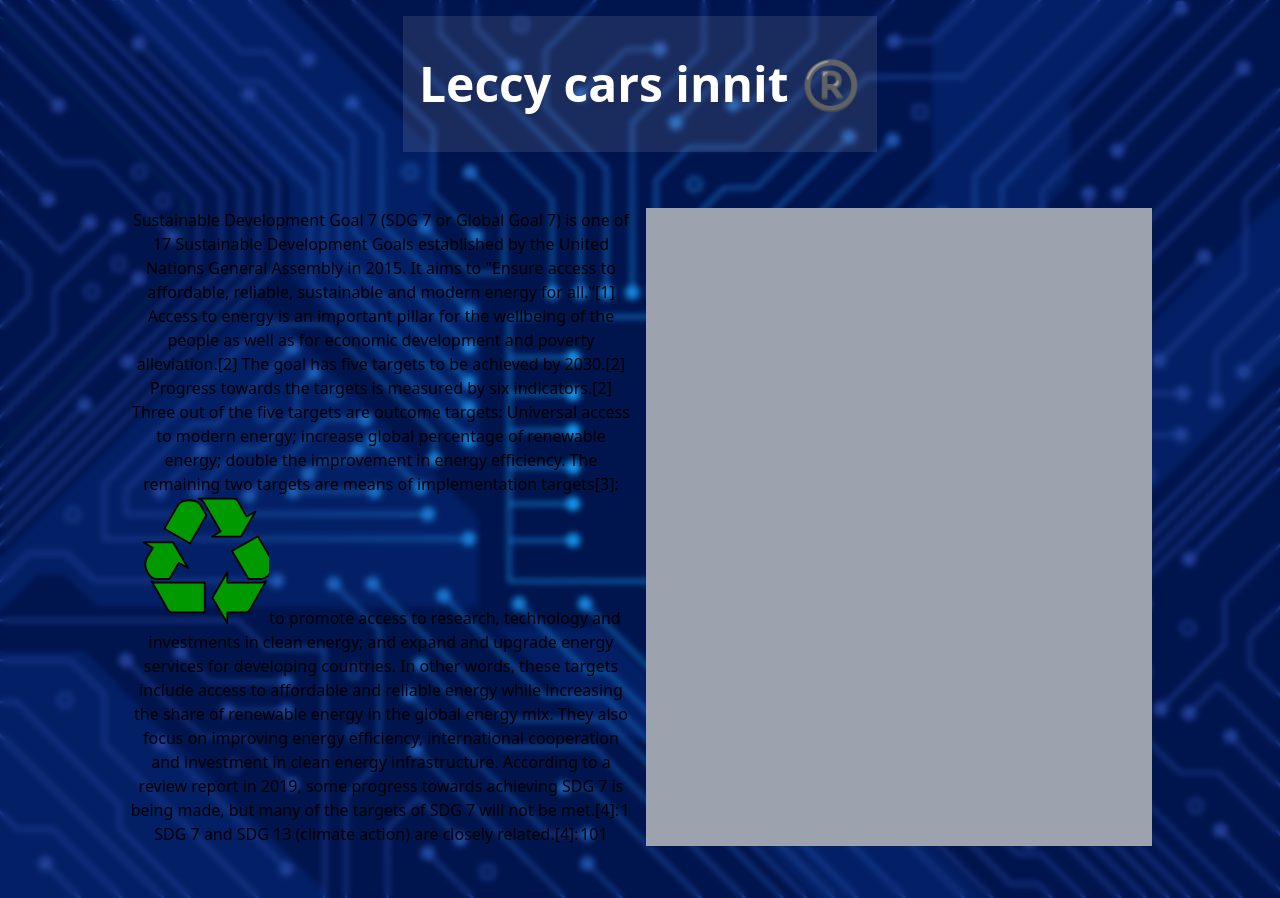
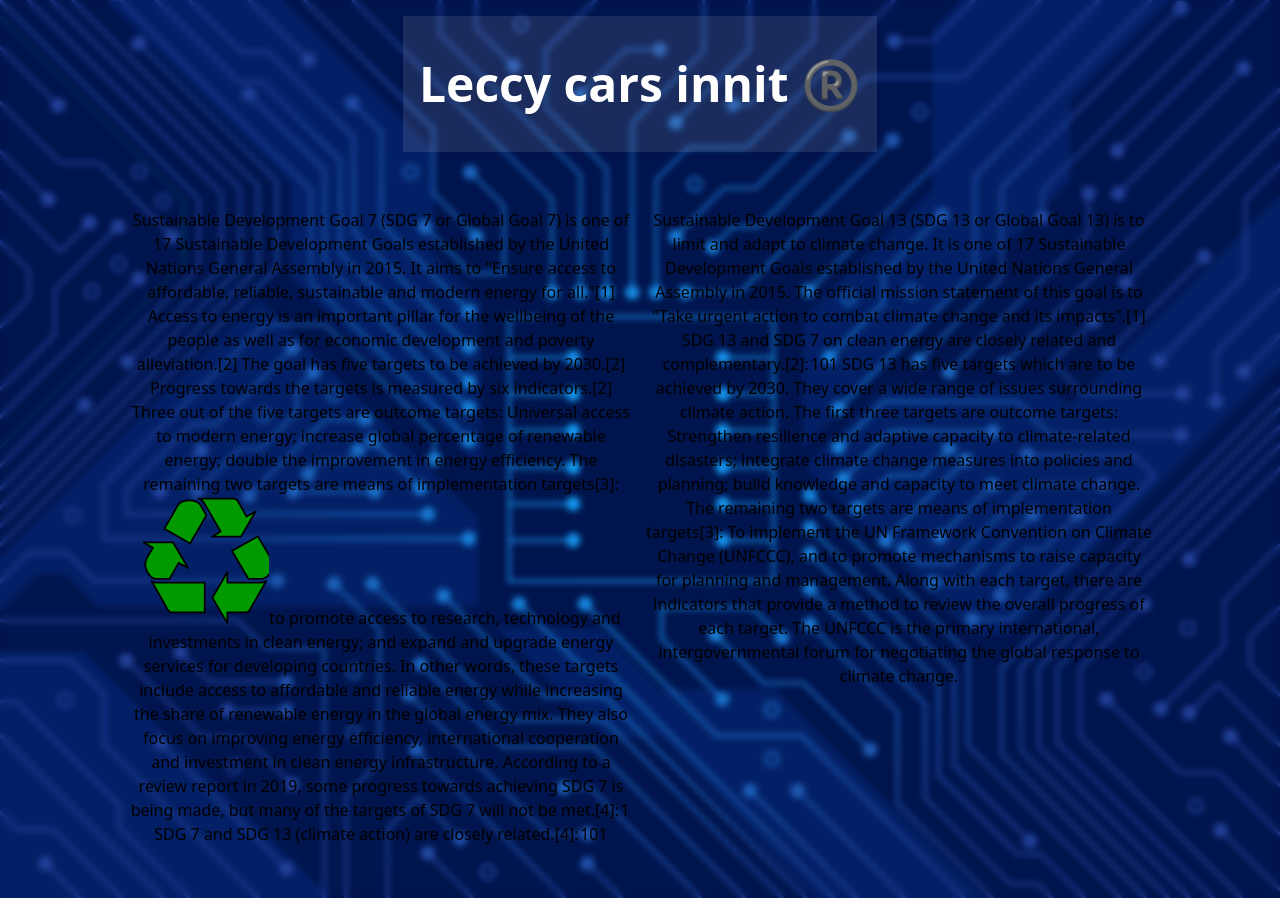
Before and after one commit to RossLalor/Final-Project, a Next.js app in the folder final_project/: page /butts in a window 1280 px wide. Built offline with nearby package versions, Linux system fonts and the light colour scheme.

Commit message:
Removing some quote marks
it bork when I used them hurr

```diff
--- a/final_project/app/page.tsx
+++ b/final_project/app/page.tsx
@@ -10,7 +10,6 @@
       <div className="flex justify-center py-4">
         <h1 className=" backdrop-blur-md bg-white/10 drop-shadow-lg font-extrabold sm:text-[3rem] py-8 px-4 max-w-4xl text-white">
           Leccy cars innit ®️
-          <Button></Button>
         </h1>
       </div>
 
--- a/final_project/pages/butts.tsx
+++ b/final_project/pages/butts.tsx
@@ -16,8 +16,8 @@
             <div className="text-white-100 text-center hover:-translate-y-0 hover:scale-105 duration-500">
               Sustainable Development Goal 7 (SDG 7 or Global Goal 7) is one of
               17 Sustainable Development Goals established by the United Nations
-              General Assembly in 2015. It aims to "Ensure access to affordable,
-              reliable, sustainable and modern energy for all."[1] Access to
+              General Assembly in 2015. It aims to &quot;Ensure access to affordable,
+              reliable, sustainable and modern energy for all.&quot;[1] Access to
               energy is an important pillar for the wellbeing of the people as
               well as for economic development and poverty alleviation.[2] The
               goal has five targets to be achieved by 2030.[2] Progress towards
@@ -39,8 +39,10 @@
               will not be met.[4]: 1  SDG 7 and SDG 13 (climate action) are
               closely related.[4]: 101
             </div>
-            <div className="text-gray-700 text-center bg-gray-400 hover:-translate-y-0 hover:scale-90 duration-100">
-              {/* Area for inserting lots of content */}
+            <div className="text-white-100 text-center hover:-translate-y-0 hover:scale-105 duration-500">
+              Sustainable Development Goal 13 (SDG 13 or Global Goal 13) is to limit and adapt to climate change. It is one of 17 Sustainable Development Goals established by the United Nations General Assembly in 2015. The official mission statement of this goal is to &quot;Take urgent action to combat climate change and its impacts&quot;.[1] SDG 13 and SDG 7 on clean energy are closely related and complementary.[2]: 101
+
+              SDG 13 has five targets which are to be achieved by 2030. They cover a wide range of issues surrounding climate action. The first three targets are outcome targets: Strengthen resilience and adaptive capacity to climate-related disasters; integrate climate change measures into policies and planning; build knowledge and capacity to meet climate change. The remaining two targets are means of implementation targets[3]: To implement the UN Framework Convention on Climate Change (UNFCCC), and to promote mechanisms to raise capacity for planning and management. Along with each target, there are indicators that provide a method to review the overall progress of each target. The UNFCCC is the primary international, intergovernmental forum for negotiating the global response to climate change.
             </div>
             <div className="text-gray-700 text-center bg-orange-400 hover:-translate-y-0 hover:scale-90 duration-100">
               {/* Area for inserting lots of content */}
```
